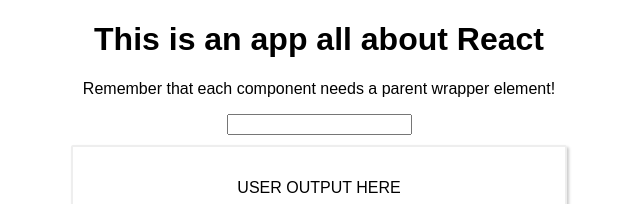
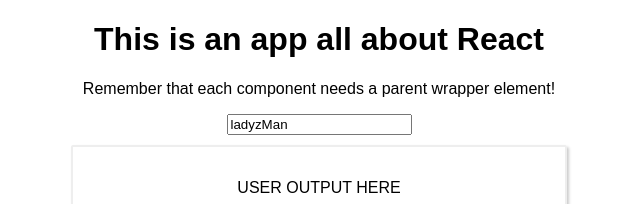
Before and after one commit to T90allred/aboutReact, a React (Create React App) app in the folder about-react/: page / in a window 1280 px wide. Shown: the top 204 px of the page, without its empty margins (321-961 px from the left). Built offline with nearby package versions, Linux system fonts and the light colour scheme.

Commit message:
finished challenge

```diff
--- a/about-react/src/App.js
+++ b/about-react/src/App.js
@@ -12,10 +12,10 @@
       { name: 'Jake', age: 22 },
       { name: 'Izzy', age: 22 }
     ],
-    userName: [
-      { user: 'ladyzMan' },
-      { user: 'greenHornet' },
-      { user: 'theHammer' }
+    userNames: [
+      { username: 'ladyzMan' },
+      { username: 'greenHornet' },
+      { username: 'theHammer' }
     ]
   }
 
@@ -42,6 +42,16 @@
     })
   }
 
+  usernameChangeHandler = (event) => {
+    this.setState({
+      userNames: [
+        { username: event.target.value },
+        { username: '...' },
+        { username: '...' }
+      ]
+    })
+  }
+
   render() {
 
     const style = {
@@ -58,16 +68,19 @@
       <div className="App">
         <h1>This is an app all about React</h1>
         <p>Remember that each component needs a parent wrapper element!</p>
-        <UserInput />
+        <UserInput
+          username={this.state.userNames[0].username}
+          change={this.usernameChangeHandler} />
         <UserOutput
           name='Leo'
-          newName={this.state.userName[0].user} />
+          newName={this.state.userNames[0].username}
+          change={this.usernameChangeHandler} />
         <UserOutput
           name='Neal'
-          newName={this.state.userName[1].user} />
+          newName={this.state.userNames[1].username} />
         <UserOutput
           name='Jack'
-          newName={this.state.userName[2].user} />
+          newName={this.state.userNames[2].username} />
         <button
           style={style}
           onClick={ () => this.switchNameHandler('Maxy') }>Switch Name</button>
--- a/about-react/src/Person/Person.js
+++ b/about-react/src/Person/Person.js
@@ -7,7 +7,7 @@
         <div className='Person'>
             <p onClick={props.click}> {props.name} reporting here! Im {props.age} years old!</p>
             <p>{props.children}</p>
-            <input type="test" onChange={props.changed} value={props.name} />
+            <input type="text" onChange={props.changed} value={props.name} />
         </div>
     );
 }
--- a/about-react/src/UserInput/UserInput.js
+++ b/about-react/src/UserInput/UserInput.js
@@ -1,10 +1,11 @@
 import React from 'react';
 import './UserInput.css';
 
-const userInput = () => {
+const userInput = (props) => {
     return (
         <div>
-            <input type='text' />
+            <input type='text' value={props.username}
+            onChange={props.change} />
         </div>
     )
 }
```
